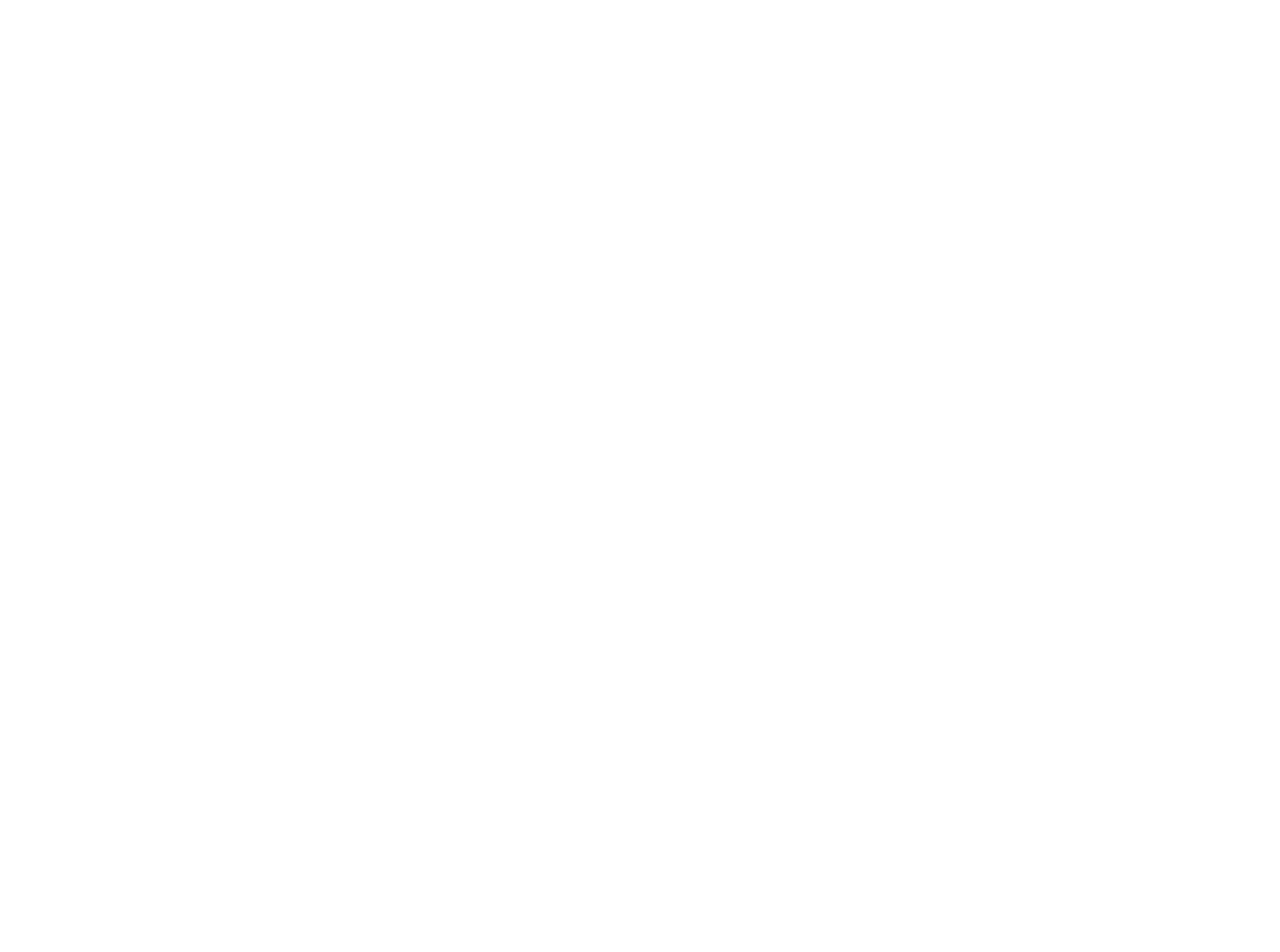
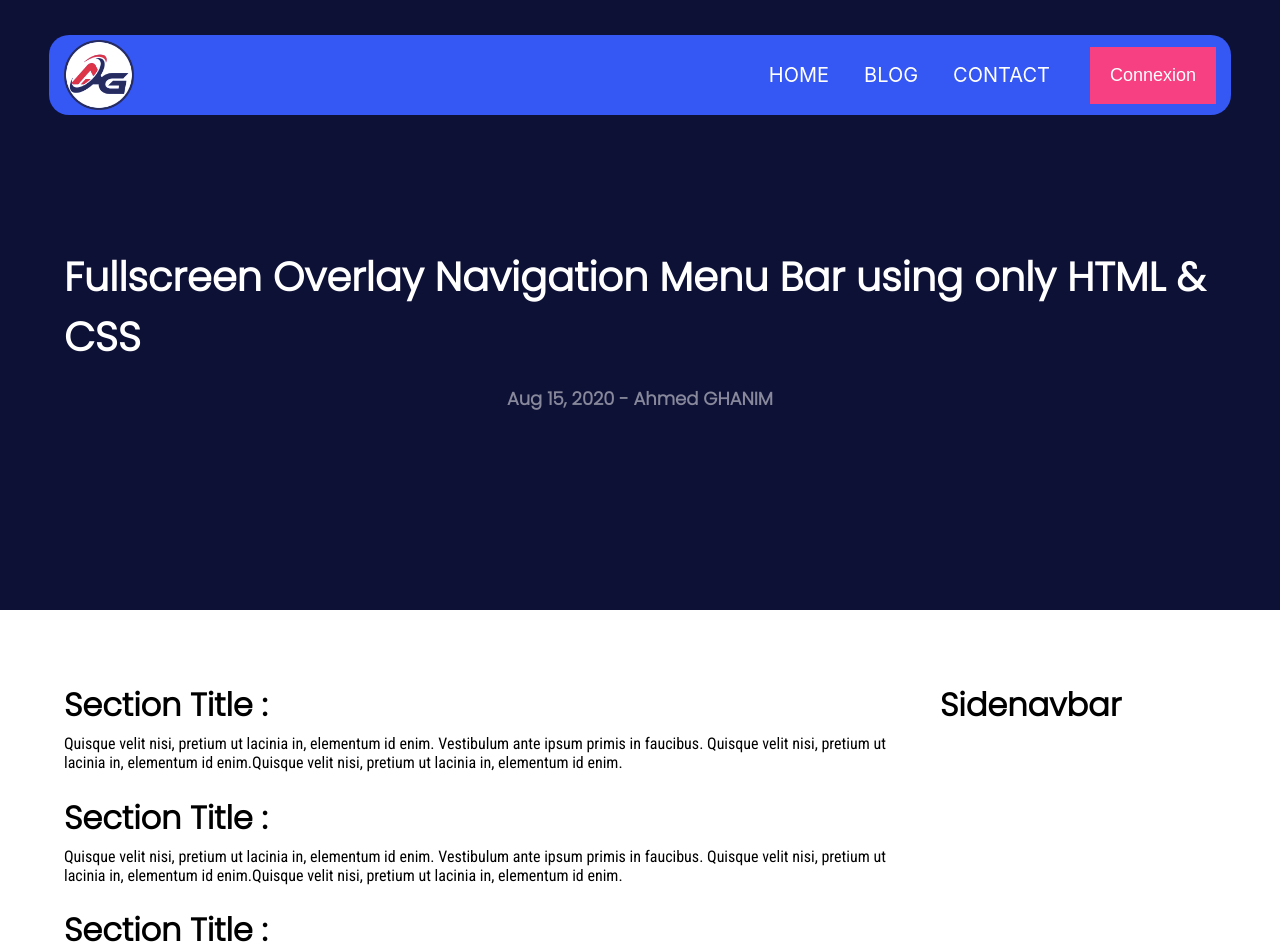
Before and after one commit to ahmedGHANIM327/blog-builder, a React (Create React App) app: page /post in a window 1280 px wide. Before the commit this address had no page. Shown: the top 952 px of the page. Before the commit the page ends 800 px from the top, so only its background shows below. Built offline with nearby package versions, Linux system fonts and the light colour scheme; a web font is replaced by a local one.

Commit message:
Contact Page Done

```diff
--- a/src/App.js
+++ b/src/App.js
@@ -3,6 +3,7 @@
 import Blog from './Blog/Blog'
 import Contact from './Contact/Contact'
 import Auth from './Authentification/Authentification'
+import Post from './Post/Post';
 import {BrowserRouter as Router , Routes , Route} from 'react-router-dom'
 
 function App() {
@@ -14,6 +15,7 @@
               <Route path='/blog' exact={true} element={<Blog/>}/>
               <Route path='/contact' exact={true} element={<Contact/>}/>
               <Route path='/auth' exact={true} element={<Auth />}/>
+              <Route path='/post' exact={true} element={<Post />}/>
           </Routes>
       </Router>
     </div>
--- a/src/Blog/Blog.js
+++ b/src/Blog/Blog.js
@@ -11,15 +11,27 @@
 
 export default function Blog() {
 
+  //Set Category filter
   const [categorie , setCategorie] = useState('ALL');
   const handleCategories = (e) => {
     setCategorie(e.target.value);
   }
 
+  // Set current Page
   const [page, setPage] = useState(1);
   const handlePages = (event, value) => {
     setPage(value);
   };
+
+  //Display Posts
+  const posts = []
+  function display_posts()
+  {
+    for(let i=0;i<15;i++)
+    {
+      posts.push(<PostBloc />)
+    }
+  }
 
   return (
     <div id="Blog">
@@ -67,6 +79,15 @@
             <PostBloc />
             <PostBloc />
             <PostBloc />
+            <PostBloc />
+            <PostBloc />
+            <PostBloc />
+            <PostBloc />
+            <PostBloc />
+            <PostBloc />
+            <PostBloc />
+            <PostBloc />
+            <PostBloc />
           </div>
           <div className="pagination">
             <Pagination count={10} page={page} onChange={handlePages}/>
--- a/src/Contact/Contact.css
+++ b/src/Contact/Contact.css
@@ -22,7 +22,7 @@
 
 .bloc_contact .bloc_left ul li
 {
-    margin: 5px 0 10px;
+    margin: 5px 0 20px;
     font-size: 20px;
     display: flex;
 }
@@ -133,3 +133,29 @@
 {
     margin-left: 10px;
 }
+
+#contact #categories.section
+{
+    padding: 0 5% 50px !important;
+}
+
+/* Responsive Style */
+@media screen and (max-width: 1000px) {
+    .bloc_contact .bloc_left ul li
+    {
+        font-size: 18px;
+    }
+
+    .bloc_contact .bloc_left ul li svg
+    {
+        font-size: 26px !important;
+    }
+
+    .form-contact .name , .form-contact .email , .form-contact .message
+    {
+        width: 95%;
+        margin: 12px 2%;
+    }
+
+
+}
--- a/src/Contact/Contact.js
+++ b/src/Contact/Contact.js
@@ -11,7 +11,8 @@
 import LocalPhoneIcon from '@mui/icons-material/LocalPhone';
 import InstagramIcon from '@mui/icons-material/Instagram';
 import FacebookIcon from '@mui/icons-material/Facebook';
-
+import LocationOnIcon from '@mui/icons-material/LocationOn';
+import GitHubIcon from '@mui/icons-material/GitHub';
 
 export default function Contact() {
 
@@ -35,6 +36,13 @@
 
   const handleChangeMessage = (event) => {
     setMessage(event.target.value);
+  }
+
+  //handle Send Message
+  const handleSendMessage = () => {
+    console.log("Name :"+name+"/n");
+    console.log("Email :"+email+"/n");
+    console.log("Message :"+message+"/n");
   }
 
   return (
@@ -64,10 +72,11 @@
                   <ul>
                     <li><a href="#"><LocalPhoneIcon />+33674311624</a></li>
                     <li><a href="#"><EmailIcon />contact@ahmed-ghanim.com</a></li>
-                    <li>Toulouse , France</li>
+                    <li><a href="#"><LocationOnIcon />Toulouse , France</a></li>
                     <li className='social-media'>
                       <a href="#"><InstagramIcon /></a>
                       <a href="#"><FacebookIcon /></a>
+                      <a href="#"><GitHubIcon /></a>
                     </li>
                   </ul>
                 </Grid>
@@ -77,31 +86,34 @@
                                     label="Name"
                                     required
                                     variant="standard"
-                                    onClick={handleChangeName}
+                                    onChange={handleChangeName}
                                     className='input name'
+                                    value={name}
                                 />
                                 <TextField
                                     id="standard-email"
                                     label="Email"
                                     required
-                                    onClick={handleChangeEmail}
+                                    onChange={handleChangeEmail}
                                     type="email"
                                     variant="standard"
                                     className='input email'
+                                    value={email}
                                 />
 
                                 <TextField
                                 id="standard-multiline-message"
                                 label="Message"
                                 multiline
-                                onClick={handleChangeMessage}
+                                onChange={handleChangeMessage}
                                 rows={4}
                                 variant="standard"
                                 className='input message'
+                                value={message}
                                 />
 
                                 <div className="action-send">
-                                    <button>Send <SendIcon /></button>
+                                    <button onClick={handleSendMessage}>Send <SendIcon /></button>
                                 </div>
                 </Grid>
               </Grid>
--- a/src/General/Posts/PostBloc.js
+++ b/src/General/Posts/PostBloc.js
@@ -1,7 +1,15 @@
 import React from 'react'
 import './Posts.css'
+import { useNavigate } from "react-router-dom";
+
 
 export default function PostBloc() {
+
+    let navigate = useNavigate();
+    const openPost = () => {
+        navigate("/post");
+    };
+
   return (
     <div className="postbloc">
         <div className="top">
@@ -32,7 +40,7 @@
                         <li>CSS</li>
                     </ul>
                 </div>
-                <button>Read More</button>
+                <button onClick={openPost}>Read More</button>
             </div>
         </div>
     </div>
--- a/src/Home/Home.css
+++ b/src/Home/Home.css
@@ -8,7 +8,7 @@
 /* Sections */
 .section
 {
-    padding:50px 5%;
+    padding:50px 5% ;
 }
 
 /* Head Style */
--- /dev/null
+++ b/src/Post/Post.css
@@ -0,0 +1,59 @@
+#post-head
+{
+    background : #0E1136;
+    padding-top: 220px;
+    padding-bottom: 180px;
+}
+
+#post-head .bloc-text
+{
+    display: flex;
+    align-items: center;
+}
+
+#post-head .bloc-text h1
+{
+    font-weight: bold;
+}
+
+#post-head .bloc-text h6
+{
+    font-size: 18px;
+    margin-block-start: 1em;
+    margin-block-end: 1em;
+    color: rgba(255,255,255,0.5);
+}
+
+/* Side Nav Bar */
+
+
+/* Post Section */
+.section_post h1 {
+    margin-block-end: 0;
+}
+
+.section_post p {
+    margin-block-start: 5px;
+}
+
+
+/* Responsive Style */
+@media screen and (max-width: 1000px) {
+    #post-head
+    {
+        padding-top: 180px;
+        padding-bottom: 120px;
+    }
+
+    #post-head .bloc-text h1
+    {
+        text-align: center;
+        font-size: 1.8em;
+    }
+
+    #post-head .bloc-text h6
+    {
+        text-align: center;
+        font-size: 13px;
+    }
+}
--- /dev/null
+++ b/src/Post/Post.js
@@ -0,0 +1,48 @@
+import Navbar from '../General/Navbar/Navbar'
+import Footer from '../General/Footer/Footer';
+import SideNavBar from './SideNavBar';
+import Section from './Section';
+import './Post.css'
+import React from 'react'
+import { Grid } from '@mui/material';
+
+export default function Post() {
+  return (
+    <div id="post">
+        <div id="navbar">
+            <Navbar />
+        </div>
+
+        <div id='post-head' className="section bloc-text">
+          <div className="bloc-text">
+            <h1>
+                Fullscreen Overlay Navigation Menu Bar using only HTML & CSS
+            </h1>
+            <h6>
+                Aug 15, 2020 - Ahmed GHANIM
+            </h6>
+          </div>
+        </div>
+
+        <div id="post_bloc" className='section'>
+            <Grid container spacing={2}>
+                {/* Post Content */ }
+                <Grid className='post_content' item md={9}>
+                    <Section />
+                    <Section />
+                    <Section />
+                    <Section />
+                </Grid>
+                {/* Side Nav Bar */ }
+                <Grid className='post_sidebar' item md={3}>
+                    <SideNavBar />
+                </Grid>
+            </Grid>
+        </div>
+
+        <div id="footer">
+            <Footer />
+        </div>
+    </div>
+  )
+}
--- /dev/null
+++ b/src/Post/Section.js
@@ -0,0 +1,15 @@
+import React from 'react'
+
+export default function Section() {
+  return (
+    <div className='section_post'>
+        <h1> Section Title :</h1>
+        <p>
+        Quisque velit nisi, pretium ut lacinia in, elementum id enim.
+              Vestibulum ante ipsum primis in faucibus. Quisque velit nisi,
+              pretium ut lacinia in, elementum id enim.Quisque velit nisi,
+              pretium ut lacinia in, elementum id enim.
+        </p>
+    </div>
+  )
+}
--- /dev/null
+++ b/src/Post/SideNavBar.js
@@ -0,0 +1,7 @@
+import React from 'react'
+
+export default function SideNavBar() {
+  return (
+    <h1>Sidenavbar</h1>
+  )
+}
```
Lines whose indentation alone changed are shown as unchanged.
